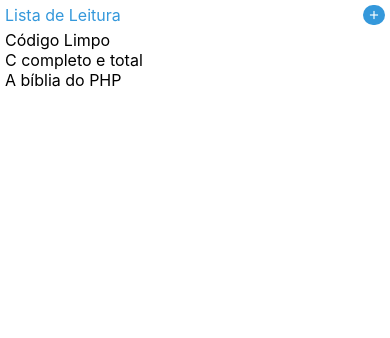
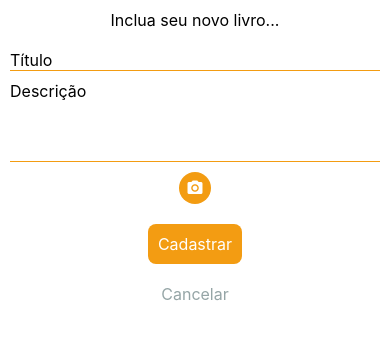
Before and after one commit to PauloTxJS/AppTaskList, a React Native app: screen / in a window 390 px wide. Shown: the top 338 px of the page. Built offline with nearby package versions, Linux system fonts and the light colour scheme.

Commit message:
I created the registration screen

```diff
--- a/App.js
+++ b/App.js
@@ -1,9 +1,10 @@
 import  React from 'react';
 import Main from './src/pages/Main';
+import Book from './src/pages/Book';
 
 const App = () => {
   return(
-      <Main />
+      <Book />
   );
 }
 
--- /dev/null
+++ b/src/pages/Book.js
@@ -0,0 +1,82 @@
+import React from 'react';
+import { View, Text, TextInput, TouchableOpacity, StyleSheet } from 'react-native';
+import Icon from 'react-native-vector-icons/MaterialIcons';
+
+const Book = () => {
+	// const [value, onChangeText] = React.useState('Useless Placeholder');
+	return (
+		<View style={styles.container}>
+			<Text style={styles.pageTitle}>Inclua seu novo livro...</Text>
+
+			<TextInput style={styles.input}
+				placeholder="Título"
+      />
+
+			<TextInput style={styles.input}
+				placeholder="Descrição"
+				multiline={true}
+				numberOfLines={4}
+      />
+
+			<TouchableOpacity style={styles.cameraButton}>
+				<Icon name="camera-alt" size={18} color="#fff"/>
+			</TouchableOpacity>
+
+			<TouchableOpacity style={styles.saveButton}>
+				<Text style={styles.saveButtonText}>Cadastrar</Text>
+			</TouchableOpacity>
+
+			<TouchableOpacity style={styles.cancelButton}>
+				<Text style={styles.cancelButtonText}>Cancelar</Text>
+			</TouchableOpacity>
+		</View>
+	);
+}
+
+const styles = StyleSheet.create({
+	container: {
+		flex: 1,
+		padding:10,
+	},
+	pageTitle: {
+		textAlign: "center",
+		fontSize: 16,
+		marginBottom: 20
+	},
+	input: {
+		fontSize: 16,
+		borderBottomColor: "#f39c12",
+		borderBottomWidth: 1,
+		marginBottom: 10
+	},
+	cameraButton: {
+		backgroundColor: "#f39c12",
+		width: 32,
+		height: 32,
+		borderRadius: 50,
+		justifyContent: "center",
+		alignItems: "center",
+		alignSelf: "center",
+		marginBottom: 20
+	},
+	saveButton: {
+		backgroundColor: "#f39c12",
+		alignSelf: "center",
+		padding: 10,
+		borderRadius: 8,
+		marginBottom: 20
+	},
+	saveButtonText: {
+		fontSize: 16,
+		color: "#fff"
+	},
+	cancelButton: {
+		alignSelf: "center",
+	},
+	cancelButtonText: {
+		fontSize: 16,
+		color: "#95a5a6"
+	}
+});
+
+export default Book;
--- a/src/pages/Main.js
+++ b/src/pages/Main.js
@@ -7,7 +7,7 @@
 	const data = [
 		{ id: "1", title: "Código Limpo", anotations: "Livro muito bom!", read: false, photo: null },
 		{ id: "2", title: "C completo e total", anotations: "Muito show", read: false, photo: null },
-		{ id: "3", title: "A bíblia do PHP", anotations: "Livro muito bom!", read: false, photo: null },
+		{ id: "3", title: "A bíblia do PHP", anotations: "Livro muito bom!", read: false, photo: null }
 	]
 
   return (
```
